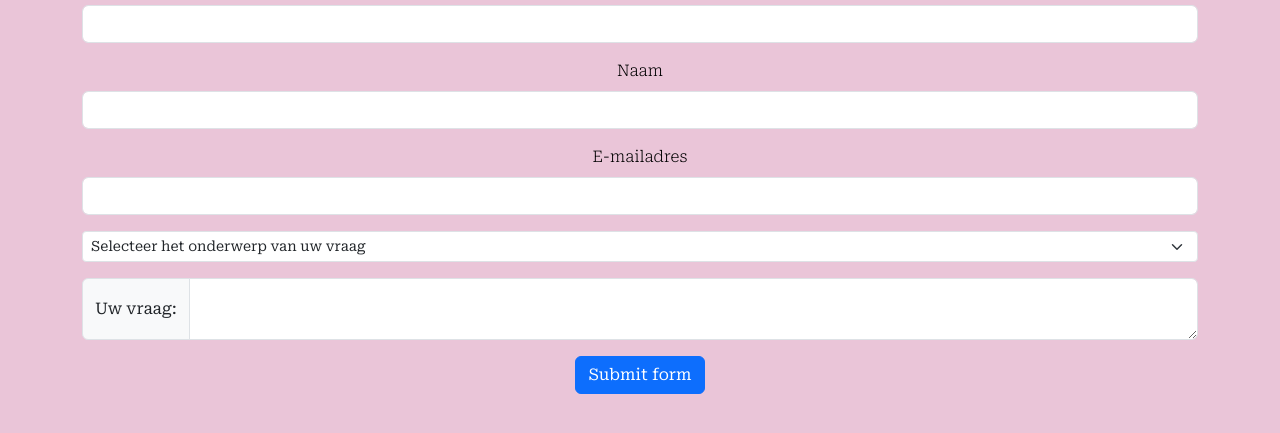
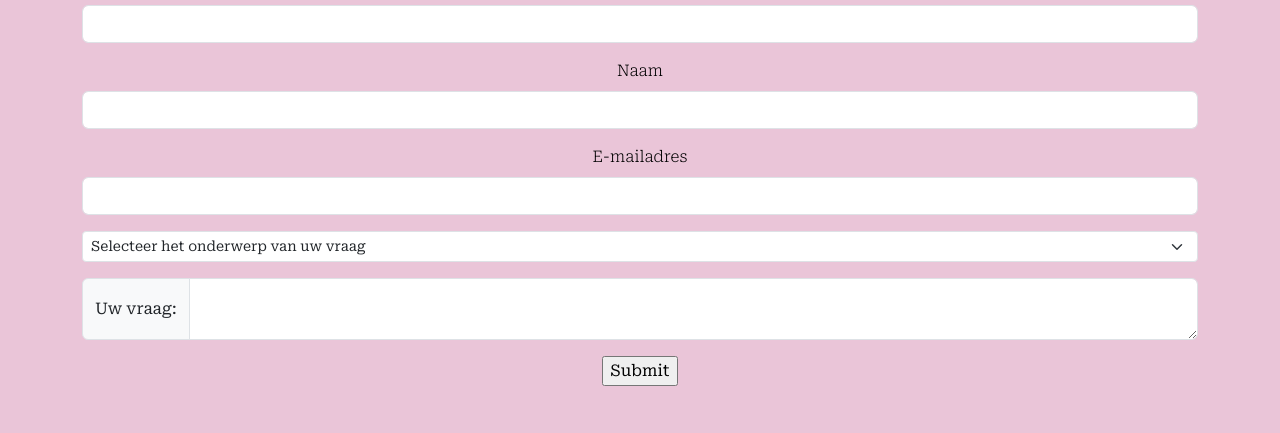
Before and after one commit to CrimsonGwen/Project2, a plain HTML site: page Contact.html in a window 1280 px wide. Shown: the part 139-572 px from the top of the page. Drawn offline with Linux system fonts and the light colour scheme.

Commit message:
bla bla bla

```diff
--- a/Contact.html
+++ b/Contact.html
@@ -60,7 +60,7 @@
         <textarea class="form-control" aria-label="With textarea"></textarea>
       </div>
       <div class="col-12">
-        <button class="btn btn-primary" type="submit">Submit form</button>
+        <input type="submit">
       </div>
     </form>
   </div>
```
